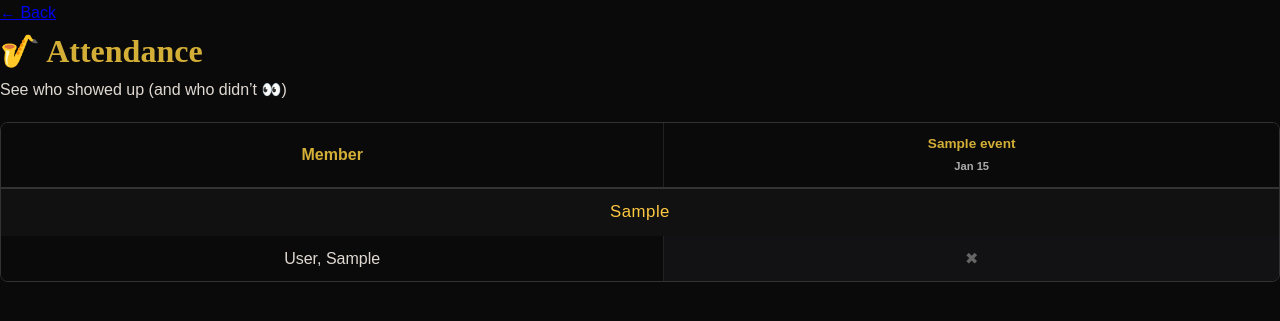
After one commit to Asadel-A/AAIR-FRYERS, a PHP site: page /client2/attendance.php in a window 1280 px wide. The commit adds this page. Shown: the top 321 px of the page. Run offline with PHP 8.4, Linux system fonts and the light colour scheme; the visitor is signed in with stand-in values (Sample User, id 1); tables that the repository leaves empty or names only in its code hold one stand-in row (values such as "Sample post").

Commit message:
Attendance Page

```diff
--- a/client2/attendance.css
+++ b/client2/attendance.css
@@ -1,20 +1,94 @@
-table {
-    margin-top: 30px;
-    background: rgba(255,255,255,0.03);
+/* Table container */
+.attendance-grid {
+    overflow-x: auto;
+    border: 1px solid #333;
     border-radius: 8px;
-    overflow: hidden;
+    margin-top: 20px;
 }
 
-th {
-    color: #fec841;
+/* Table base */
+.data-table {
+    border-collapse: collapse;
+    width: 100%;
+    background: #121214;
+}
+
+/* Cells */
+.data-table th,
+.data-table td {
+    padding: 12px;
+    border-right: 1px solid #333;
+    text-align: center;
+}
+
+/* Remove last border */
+.data-table th:last-child,
+.data-table td:last-child {
+    border-right: none;
+}
+
+/* Header */
+.data-table th {
+    color: #d4af37; /* GOLD (fixed) */
     font-weight: bold;
     border-bottom: 1px solid #333;
+    background: #0a0a0b;
 }
 
-td, th {
-    padding: 12px;
+/* Sticky header */
+.data-table thead th {
+    position: sticky;
+    top: 0;
+    z-index: 3;
 }
 
-tr:hover {
-    background: rgba(255,255,255,0.05);
+/* Member column */
+.member-name {
+    position: sticky;
+    left: 0;
+    background: #0a0a0b;
+    text-align: left;
+    font-weight: 500;
+    z-index: 2;
 }
+
+/* Instrument headers */
+.instrument-header {
+    background: #121214;
+    color: #d4af37;
+    font-size: 1.05rem;
+    text-align: left;
+    padding: 10px;
+    border-top: 2px solid #333;
+    letter-spacing: 0.5px;
+}
+
+/* Hover effect */
+.data-table tr:hover td {
+    background: rgba(255,255,255,0.04);
+}
+
+/* Status styles */
+.check {
+    color: #4caf50;
+    font-size: 1.2rem;
+}
+
+.late {
+    color: #d4af37; /* match gold instead of bright yellow */
+    font-size: 1.1rem;
+}
+
+.miss {
+    color: #666;
+}
+
+/* Event header text */
+.event-header {
+    font-size: 0.85rem;
+}
+
+.event-date {
+    font-size: 0.7rem;
+    color: #888;
+}
--- /dev/null
+++ b/client2/attendance.php
@@ -0,0 +1,190 @@
+<?php
+include 'includes/auth_check.php'; // allows members + admins
+require 'config/db.php';
+
+/*Get all events (columns) */
+$events = $pdo->query("
+    SELECT id, event_name, event_date
+    FROM events
+    ORDER BY event_date ASC
+")->fetchAll(PDO::FETCH_ASSOC);
+
+/*Get all members*/
+$members = $pdo->query("
+    SELECT id, first_name, last_name, instrument
+    FROM members
+    ORDER BY instrument, last_name, first_name
+")->fetchAll(PDO::FETCH_ASSOC);
+
+/*Build attendance lookup table*/
+$stmt = $pdo->query("SELECT member_id, event_id, status, time_note FROM attendance");
+
+$attendance = [];
+while ($row = $stmt->fetch(PDO::FETCH_ASSOC)) {
+    $attendance[$row['member_id']][$row['event_id']] = [
+        'status' => $row['status'],
+        'note' => $row['time_note']
+    ];
+}
+
+/*Group members by instrument*/
+$grouped = [];
+foreach ($members as $m) {
+    $grouped[$m['instrument']][] = $m;
+}
+?>
+
+<!DOCTYPE html>
+<html lang="en">
+<head>
+    <meta charset="UTF-8">
+    <meta name="viewport" content="width=device-width, initial-scale=1.0">
+    <title>Attendance | Mac Eng Jazz</title>
+
+    <link rel="stylesheet" href="style.css">
+    <link rel="stylesheet" href="attendance.css">
+
+    <style>
+        .attendance-grid {
+            overflow-x: auto;
+            margin-top: 20px;
+        }
+
+        .data-table {
+            border-collapse: collapse;
+            width: 100%;
+            min-width: 900px;
+            text-align: center;
+        }
+
+        .data-table th,
+        .data-table td {
+            padding: 10px;
+            border-right: 1px solid #222;
+        }
+
+        .data-table th:last-child,
+        .data-table td:last-child {
+            border-right: none;
+        }
+
+        .member-name {
+            text-align: left;
+            font-weight: 500;
+            white-space: nowrap;
+        }
+
+        .instrument-header {
+            background: #111;
+            color: #fec841;
+            font-size: 1.05rem;
+            text-align: left;
+            padding: 10px;
+            border-top: 2px solid #333;
+        }
+
+        .check {
+            color: #4caf50;
+            font-weight: bold;
+            font-size: 1.2rem;
+        }
+
+        .late {
+            color: #ffcc00;
+        }
+
+        .miss {
+            color: #666;
+        }
+
+        .event-header {
+            font-size: 0.85rem;
+        }
+
+        .event-date {
+            font-size: 0.7rem;
+            color: #aaa;
+        }
+    </style>
+</head>
+
+<body>
+
+<div class="page-wrap">
+    <a href="index.php" class="back-link">← Back</a>
+
+    <h1 class="page-title">🎷 Attendance</h1>
+    <p class="page-sub">See who showed up (and who didn’t 👀)</p>
+
+    <div class="attendance-grid">
+        <table class="data-table">
+
+            <!-- HEADER -->
+            <thead>
+                <tr>
+                    <th>Member</th>
+                    <?php foreach ($events as $event): ?>
+                        <th class="event-header">
+                            <?= htmlspecialchars($event['event_name']) ?><br>
+                            <span class="event-date">
+                                <?= $event['event_date'] ? date('M j', strtotime($event['event_date'])) : '' ?>
+                            </span>
+                        </th>
+                    <?php endforeach; ?>
+                </tr>
+            </thead>
+
+            <tbody>
+
+                <?php foreach ($grouped as $instrument => $membersList): ?>
+
+                    <!-- Instrument Divider -->
+                    <tr>
+                        <td colspan="<?= count($events) + 1 ?>" class="instrument-header">
+                            <?= htmlspecialchars($instrument) ?>
+                        </td>
+                    </tr>
+
+                    <!-- Members -->
+                    <?php foreach ($membersList as $m): ?>
+                        <tr>
+                            <td class="member-name">
+                                <?= htmlspecialchars($m['last_name'] . ', ' . $m['first_name']) ?>
+                            </td>
+
+                            <?php foreach ($events as $event):
+                                $cell = $attendance[$m['id']][$event['id']] ?? null;
+                            ?>
+                                <td>
+                                    <?php if ($cell): ?>
+                                        <?php if ($cell['status'] === 'Attending'): ?>
+                                            <span class="check" title="<?= htmlspecialchars($cell['note'] ?? '') ?>">✔</span>
+
+                                        <?php elseif ($cell['status'] === 'Late'): ?>
+                                            <span class="late" title="<?= htmlspecialchars($cell['note'] ?? '') ?>">⏰</span>
+
+                                        <?php elseif ($cell['status'] === 'Away' || $cell['status'] === 'Leave'): ?>
+                                            <span class="miss" title="<?= htmlspecialchars($cell['note'] ?? '') ?>">✖</span>
+
+                                        <?php else: ?>
+                                            <span class="miss">—</span>
+                                        <?php endif; ?>
+
+                                    <?php else: ?>
+                                        <span class="miss">—</span>
+                                    <?php endif; ?>
+                                </td>
+                            <?php endforeach; ?>
+
+                        </tr>
+                    <?php endforeach; ?>
+
+                <?php endforeach; ?>
+
+            </tbody>
+        </table>
+    </div>
+</div>
+
+</body>
+</html>
```
